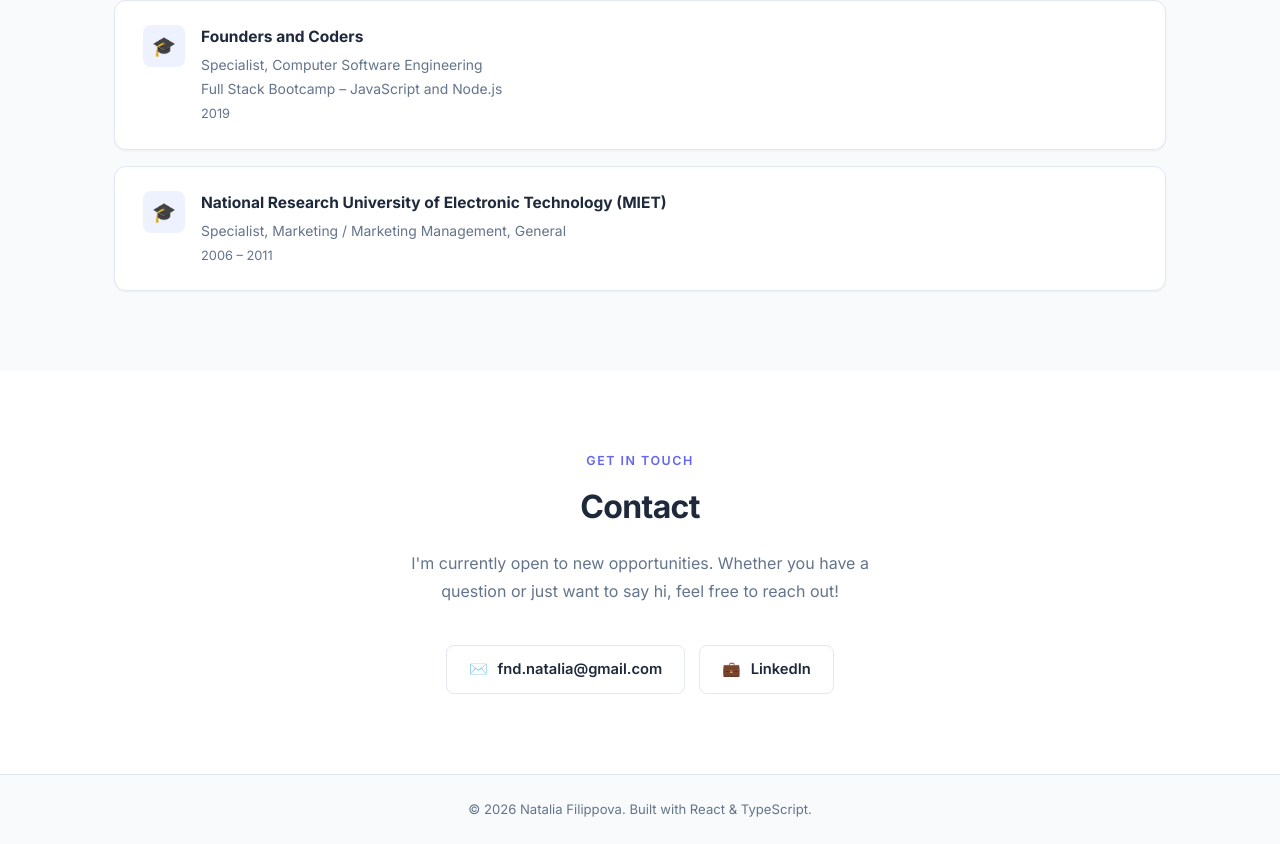
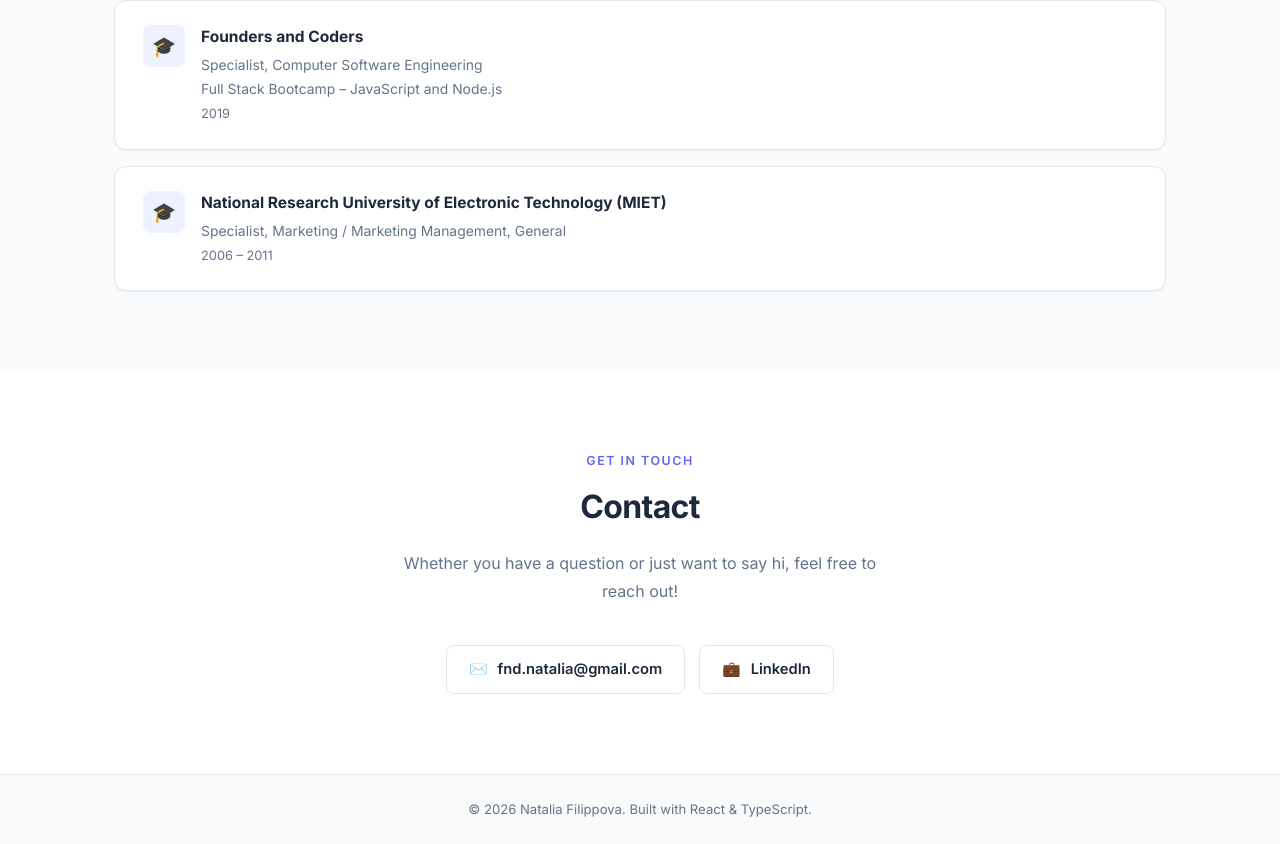
Before and after one commit to nataphilips/natalia-filippova, a React (Vite) app: page / in a window 1280 px wide. Shown: the part 3328-4172 px from the top of the page. Built offline with nearby package versions, Linux system fonts and the light colour scheme.

Commit message:
Remove open to opportunities line from contact section
Co-Authored-By: Claude Sonnet 4.6 <noreply@anthropic.com>

```diff
--- a/src/components/Contact.tsx
+++ b/src/components/Contact.tsx
@@ -5,8 +5,7 @@ const Contact = () => (
         <p className="section-label">Get In Touch</p>
         <h2 className="section-title">Contact</h2>
         <p className="contact__text">
-          I'm currently open to new opportunities. Whether you have a question or
-          just want to say hi, feel free to reach out!
+          Whether you have a question or just want to say hi, feel free to reach out!
         </p>
         <div className="contact__links">
           <a href="mailto:fnd.natalia@gmail.com" className="contact-link">
```
